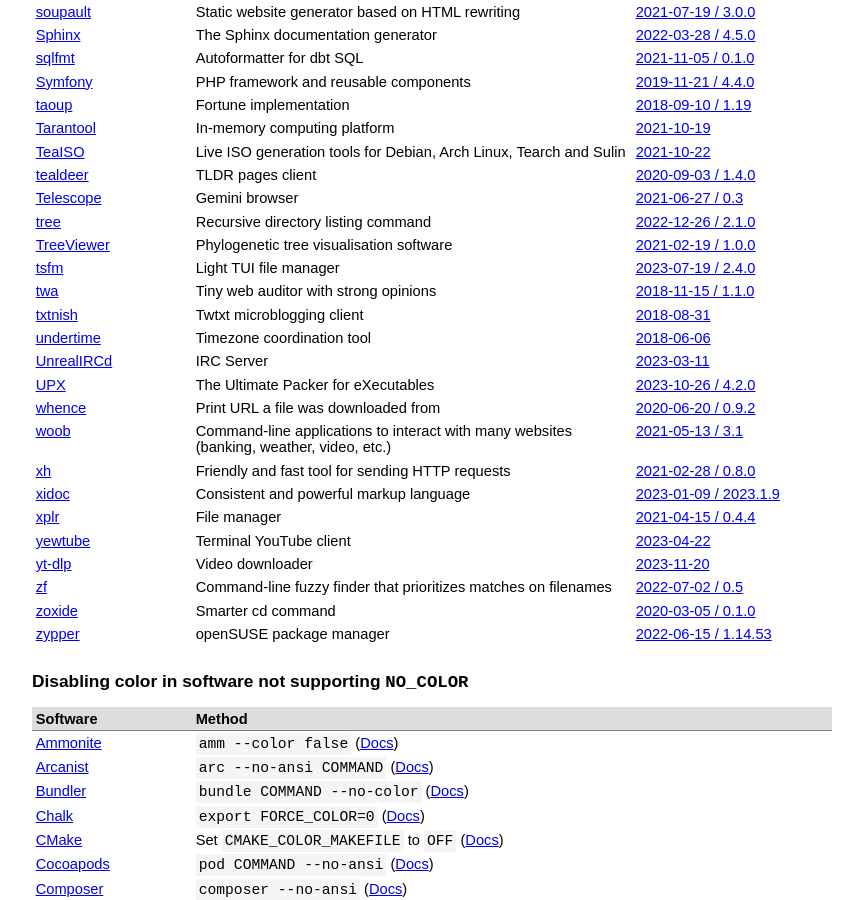
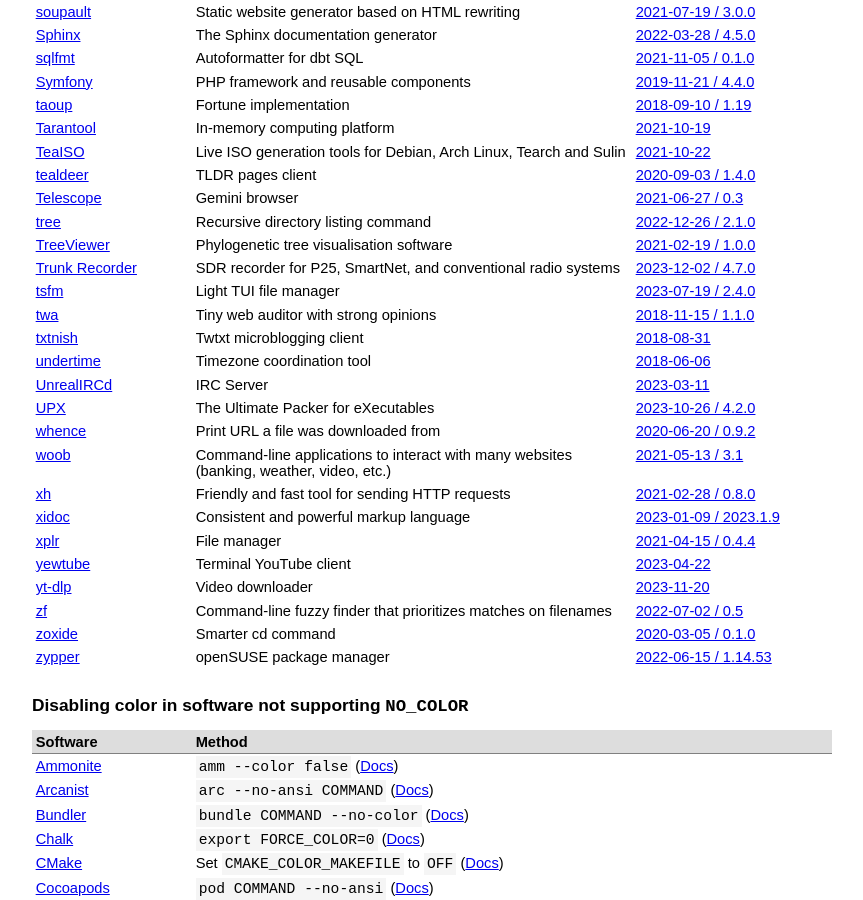
Before and after one commit to jcs/no_color, a Jekyll site: the page built from index.md, in a window 1280 px wide and 900 px high, scrolled down 5367 px. Shown: the whole window, without its empty margins (208-1071 px from the left). Built offline with Jekyll 4.4.1, drawn with Linux system fonts in a browser that asks for light colours; our own code applies the rules of GitHub Pages for plain Markdown files.

Commit message:
add trunk-recorder

```diff
--- a/index.md
+++ b/index.md
@@ -272,6 +272,7 @@ color by default via `NO_COLOR`.
 | [Telescope](https://telescope.omarpolo.com) | Gemini browser | [2021-06-27 / 0.3](https://github.com/omar-polo/telescope/releases/tag/0.3) |
 | [tree](https://oldmanprogrammer.net/source.php?dir=projects/tree) | Recursive directory listing command | [2022-12-26 / 2.1.0](https://gitlab.com/OldManProgrammer/unix-tree/-/blob/22a2e268206b8d2238a686458c4702f9b3689e5b/CHANGES) |
 | [TreeViewer](https://treeviewer.org) | Phylogenetic tree visualisation software | [2021-02-19 / 1.0.0](https://github.com/arklumpus/TreeViewer/releases/tag/v1.0.0) |
+| [Trunk Recorder](https://trunkrecorder.com) | SDR recorder for P25, SmartNet, and conventional radio systems | [2023-12-02 / 4.7.0](https://github.com/robotastic/trunk-recorder/releases/tag/v4.7.0) |
 | [tsfm](https://npmjs.com/package/tsfm) | Light TUI file manager | [2023-07-19 / 2.4.0](https://github.com/akpi816218/tsfm/releases/tag/v2.4.0) |
 | [twa](https://github.com/trailofbits/twa) | Tiny web auditor with strong opinions | [2018-11-15 / 1.1.0](https://github.com/trailofbits/twa/releases/tag/1.1.0) |
 | [txtnish](https://github.com/mdom/txtnish) | Twtxt microblogging client | [2018-08-31](https://github.com/mdom/txtnish/commit/257d312ac282ab99e8357e31f6c282b881fbb171) |
```
